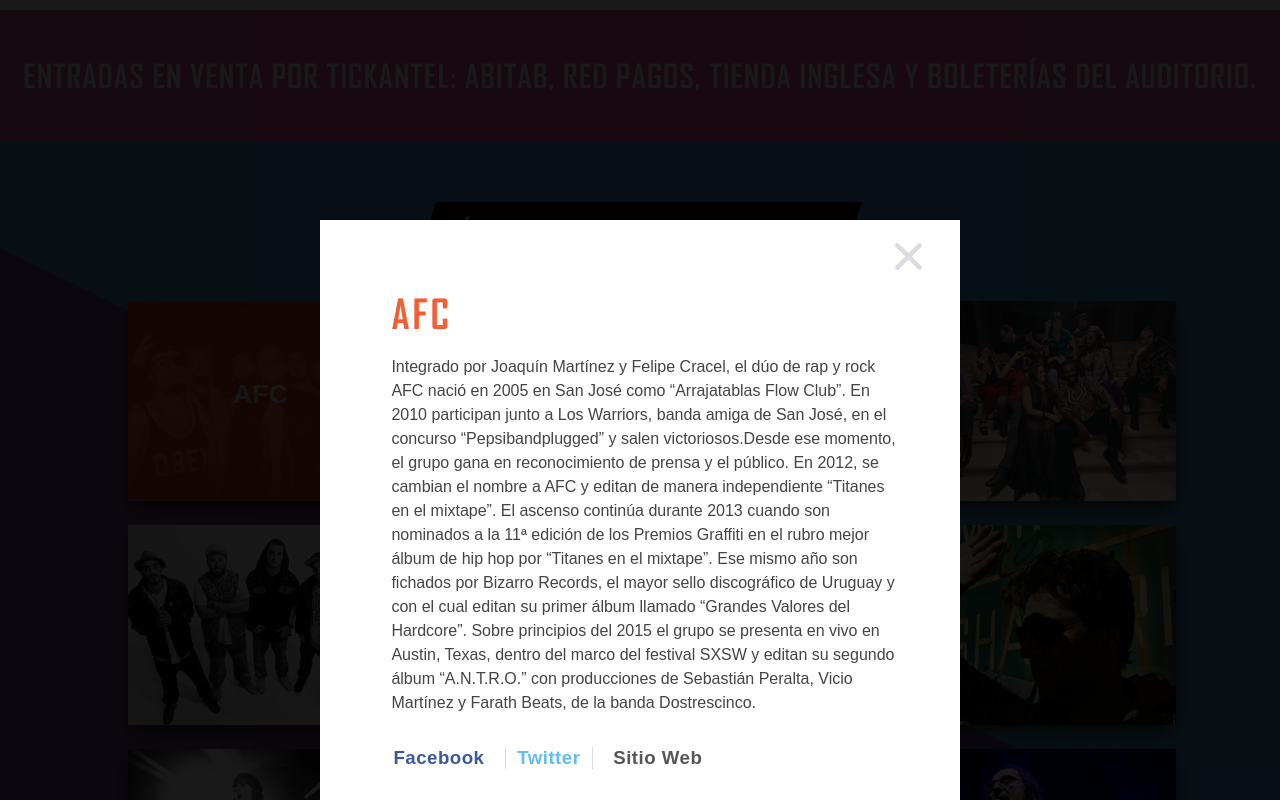
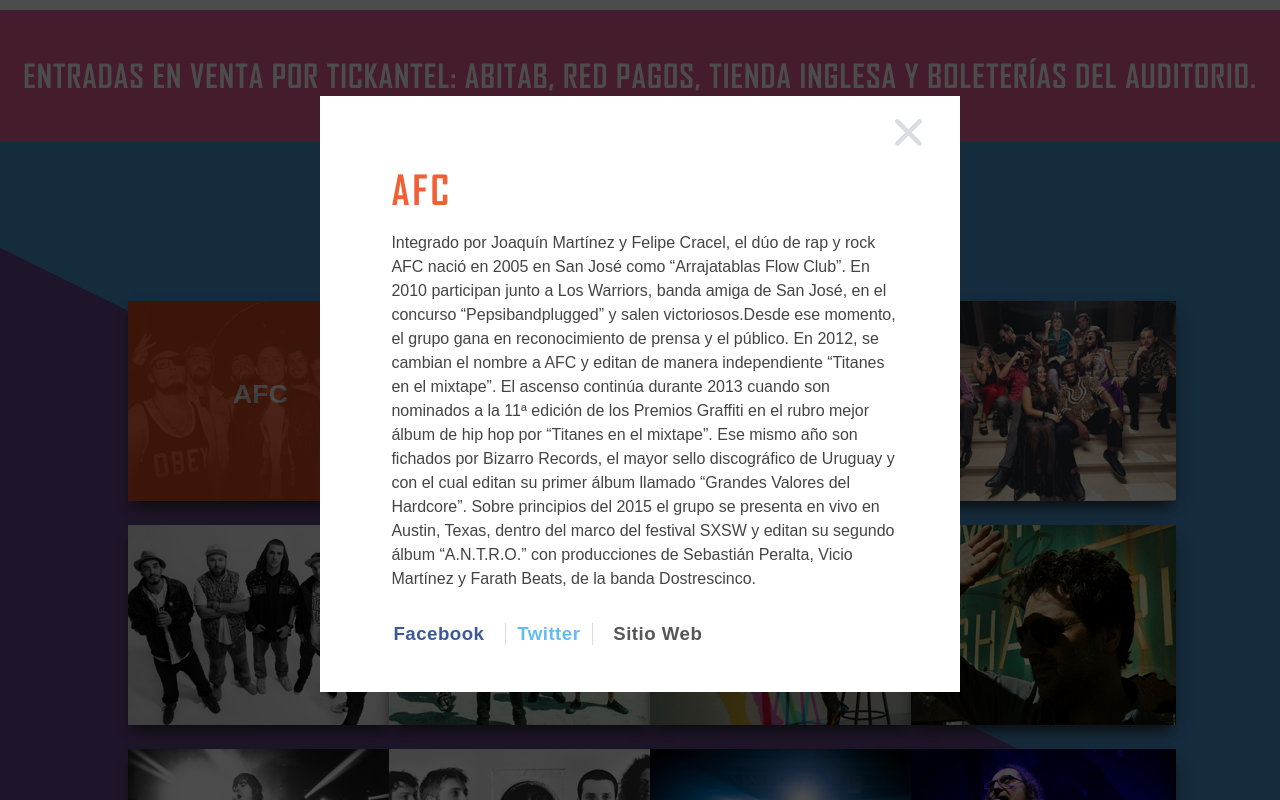
Before and after one commit to antonellaclavero/msc, a plain HTML site: page index.html in a window 1280 px wide. Both pictures are taken after a click on the element "AFC". Shown: the part 1038-1838 px from the top of the page. Drawn offline with nearby package versions, Linux system fonts and the light colour scheme.

Commit message:
Cambio background color y margin top de modal

```diff
--- a/css/main.css
+++ b/css/main.css
@@ -213,14 +213,13 @@ div.overlay h1 {
   z-index: 50;
   width: 100%;
   height: 100%;
-  background-color: rgba(0,0,0, 0.9);
+  background-color: rgba(0,0,0, 0.7);
 }
 
 .band .modal .content {
   position: relative;
   z-index: 100;
-  margin: 0 auto;
-  top: 220px;
+  margin: 6em auto;
   display: block;
   height: auto;
   width: 44%;
@@ -463,6 +462,7 @@ footer li a.icon-email img {
   .band .modal .content {
     width: 94%;
     top: 0;
+    margin: 6em auto;
   }
   .band .modal .content img.close-modal {
     width: auto;
```
